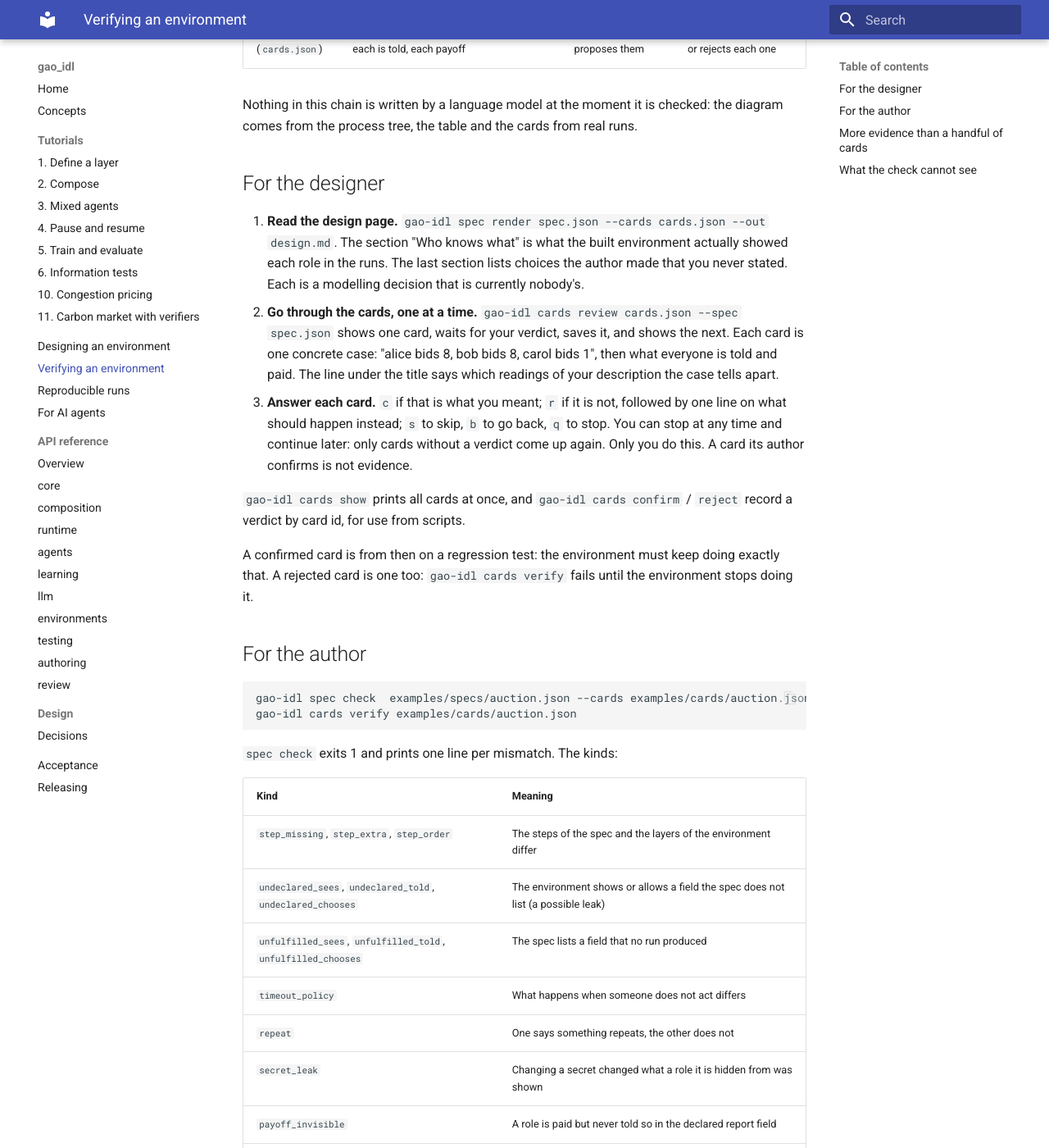
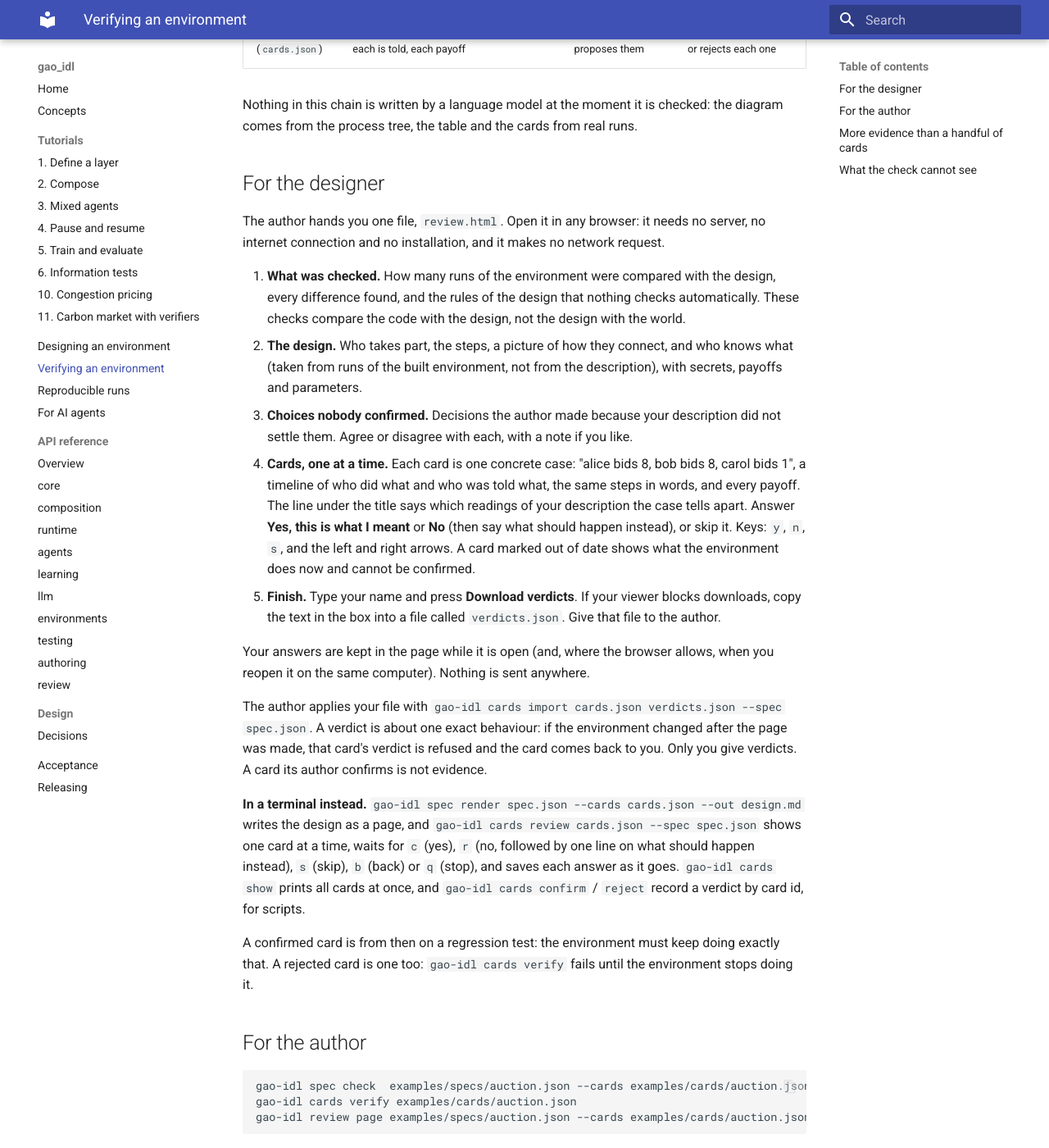
Before and after one commit to tolkienbagchi/GAO-Institutional-Design, an MkDocs documentation site: the page built from docs/verifying.md, in a window 1280 px wide and 1400 px high, scrolled down 572 px. Shown: the whole window at 82% size. Built offline with MkDocs 1.6.1 and Material for MkDocs 9.7.7, drawn with Linux system fonts in a browser that asks for light colours; some of the changed text lies outside the part shown.

Commit message:
M10 task 6: docs, skill, example pages, isolation test, report
Co-Authored-By: Claude Opus 5.5 <noreply@anthropic.com>
Claude-Session: https://claude.ai/code/session_01JEMPjmRHJdo7LujzeKUKFd

````diff
--- a/docs/verifying.md
+++ b/docs/verifying.md
@@ -19,21 +19,39 @@ comes from the process tree, the table and the cards from real runs.
 
 ## For the designer
 
-1. **Read the design page.** `gao-idl spec render spec.json --cards cards.json --out design.md`.
-   The section "Who knows what" is what the built environment actually showed each role in the
-   runs. The last section lists choices the author made that you never stated. Each is a
-   modelling decision that is currently nobody's.
-2. **Go through the cards, one at a time.** `gao-idl cards review cards.json --spec spec.json`
-   shows one card, waits for your verdict, saves it, and shows the next. Each card is one concrete
-   case: "alice bids 8, bob bids 8, carol bids 1", then what everyone is told and paid. The line
-   under the title says which readings of your description the case tells apart.
-3. **Answer each card.** `c` if that is what you meant; `r` if it is not, followed by one line on
-   what should happen instead; `s` to skip, `b` to go back, `q` to stop. You can stop at any time
-   and continue later: only cards without a verdict come up again. Only you do this. A card its
-   author confirms is not evidence.
+The author hands you one file, `review.html`. Open it in any browser: it needs no server, no
+internet connection and no installation, and it makes no network request.
 
-`gao-idl cards show` prints all cards at once, and `gao-idl cards confirm` / `reject` record a
-verdict by card id, for use from scripts.
+1. **What was checked.** How many runs of the environment were compared with the design, every
+   difference found, and the rules of the design that nothing checks automatically. These checks
+   compare the code with the design, not the design with the world.
+2. **The design.** Who takes part, the steps, a picture of how they connect, and who knows what
+   (taken from runs of the built environment, not from the description), with secrets, payoffs and
+   parameters.
+3. **Choices nobody confirmed.** Decisions the author made because your description did not settle
+   them. Agree or disagree with each, with a note if you like.
+4. **Cards, one at a time.** Each card is one concrete case: "alice bids 8, bob bids 8, carol bids
+   1", a timeline of who did what and who was told what, the same steps in words, and every payoff.
+   The line under the title says which readings of your description the case tells apart. Answer
+   **Yes, this is what I meant** or **No** (then say what should happen instead), or skip it.
+   Keys: `y`, `n`, `s`, and the left and right arrows. A card marked out of date shows what the
+   environment does now and cannot be confirmed.
+5. **Finish.** Type your name and press **Download verdicts**. If your viewer blocks downloads,
+   copy the text in the box into a file called `verdicts.json`. Give that file to the author.
+
+Your answers are kept in the page while it is open (and, where the browser allows, when you reopen
+it on the same computer). Nothing is sent anywhere.
+
+The author applies your file with `gao-idl cards import cards.json verdicts.json --spec spec.json`.
+A verdict is about one exact behaviour: if the environment changed after the page was made, that
+card's verdict is refused and the card comes back to you. Only you give verdicts. A card its author
+confirms is not evidence.
+
+**In a terminal instead.** `gao-idl spec render spec.json --cards cards.json --out design.md`
+writes the design as a page, and `gao-idl cards review cards.json --spec spec.json` shows one card
+at a time, waits for `c` (yes), `r` (no, followed by one line on what should happen instead), `s`
+(skip), `b` (back) or `q` (stop), and saves each answer as it goes. `gao-idl cards show` prints all
+cards at once, and `gao-idl cards confirm` / `reject` record a verdict by card id, for scripts.
 
 A confirmed card is from then on a regression test: the environment must keep doing exactly that.
 A rejected card is one too: `gao-idl cards verify` fails until the environment stops doing it.
@@ -43,7 +61,17 @@ A rejected card is one too: `gao-idl cards verify` fails until the environment s
 ```bash
 gao-idl spec check  examples/specs/auction.json --cards examples/cards/auction.json
 gao-idl cards verify examples/cards/auction.json
+gao-idl review page examples/specs/auction.json --cards examples/cards/auction.json --out review.html
 ```
+
+`review page` builds the page the designer reviews (add `--fuzz 200` to put fuzzed runs into its
+"What was checked" screen). Everything on it comes from the spec, the built process and real runs;
+no part of it is written by hand or by a model. `gao-idl review bundle ... --out bundle.json`
+writes the same content as JSON (`bundle_version: 1`), the format any other front end reads, and
+`gao-idl review page --bundle bundle.json --out review.html` turns a bundle into the page. When the
+designer sends back `verdicts.json`, `gao-idl cards import cards.json verdicts.json --spec spec.json`
+applies it and exits 1 if any verdict could not be applied (each is listed); choices the designer
+disagreed with are printed for you to resolve. Never import a file you wrote yourself.
 
 `spec check` exits 1 and prints one line per mismatch. The kinds:
 
````
Also changed, not shown: CHANGELOG.md (+10 -0 lines), NOTES.md (+10 -0 lines), README.md (+4 -4 lines), briefs/REPORT_M10.md (added, +103 -0 lines), docs/api/review.md (+6 -1 lines), docs/for-agents/llms.md (+19 -0 lines), skills/design-environment/SKILL.md (+6 -2 lines), 4 other files.
